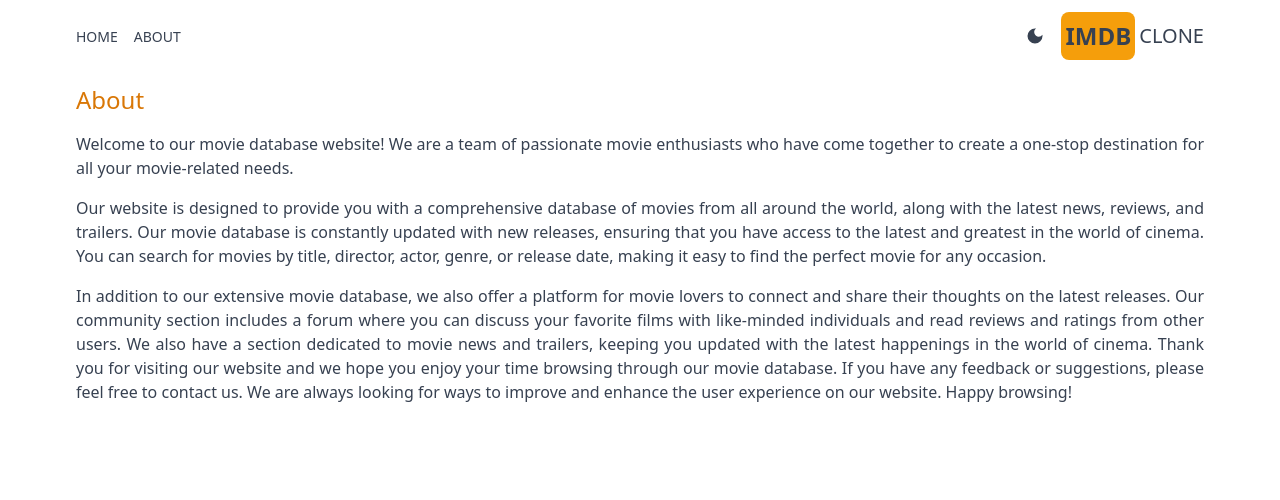
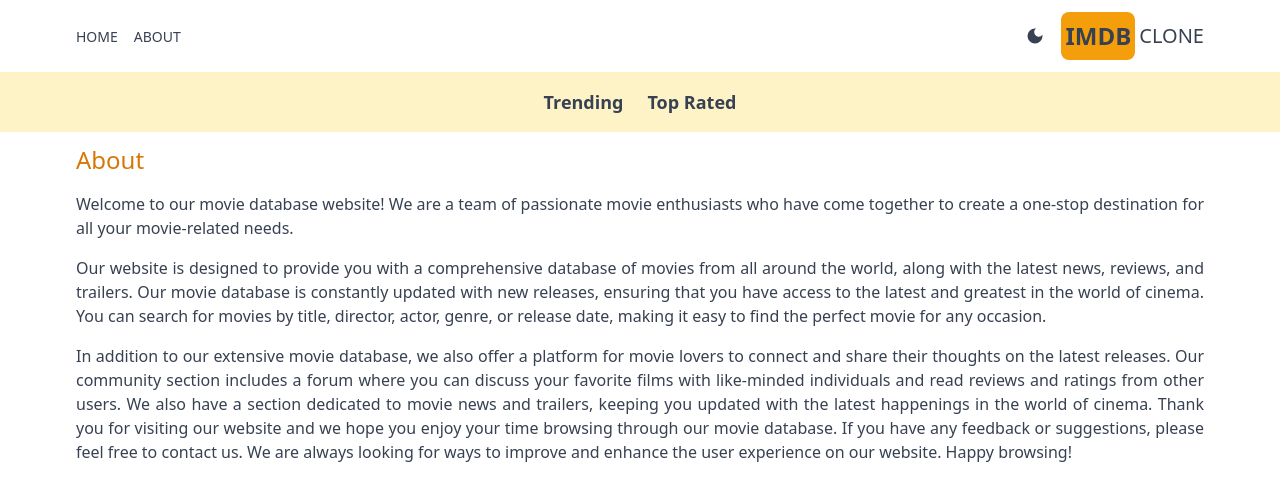
Before and after one commit to revanthkashaboina/IMdb-next, a Next.js app: page /about in a window 1280 px wide. Shown: the top 500 px of the page. Built offline with nearby package versions, Linux system fonts and the light colour scheme.

Commit message:
added navbar

```diff
--- a/src/app/layout.js
+++ b/src/app/layout.js
@@ -1,45 +1,8 @@
-// import localFont from "next/font/local";
-// import "./globals.css";
-// import Header from "../components/Header";
-// import Providers from "./Providers";
-
-// const geistSans = localFont({
-//   src: "./fonts/GeistVF.woff",
-//   variable: "--font-geist-sans",
-//   weight: "100 900",
-// });
-// const geistMono = localFont({
-//   src: "./fonts/GeistMonoVF.woff",
-//   variable: "--font-geist-mono",
-//   weight: "100 900",
-// });
-
-// export const metadata = {
-//   title: "Create Next App",
-//   description: "Generated by create next app",
-// };
-
-// export default function RootLayout({ children }) {
-//   return (
-//     <html lang="en">
-//       <body
-//         className={`${geistSans.variable} ${geistMono.variable} antialiased`}
-//       >
-//         <Providers>
-//           <Header />
-//           {children}
-//         </Providers>
-//       </body>
-//     </html>
-//   );
-// }
-
-
-// layout.js
 import localFont from "next/font/local";
 import "./globals.css";
 import Header from "../components/Header";
 import Providers from "./Providers";
+import Navbar from "../components/Navbar";
 
 const geistSans = localFont({
   src: "./fonts/GeistVF.woff",
@@ -63,6 +26,7 @@
       <body className={`${geistSans.variable} ${geistMono.variable} antialiased`}>
         <Providers>
           <Header />
+          <Navbar />
           {children}
         </Providers>
       </body>
--- /dev/null
+++ b/src/components/Navbar.jsx
@@ -0,0 +1,13 @@
+import React from 'react'
+import NavbarItem from './NavbarItem'
+
+const Navbar = () => {
+  return (
+    <div className="flex dark:bg-gray-600 bg-amber-100 p-4 lg:text-lg justify-center gap-6">
+        <NavbarItem title="Trending" parameter="fetchTrending" />
+        <NavbarItem title="Top Rated" parameter="fetchTopRated" />
+    </div>
+  )
+}
+
+export default Navbar
--- /dev/null
+++ b/src/components/NavbarItem.jsx
@@ -0,0 +1,25 @@
+'use client'
+
+import Link from 'next/link';
+import React from 'react';
+import { useSearchParams } from 'next/navigation';
+
+
+const NavbarItem = ({ title, parameter }) => {
+    const searchparams = useSearchParams();
+    // console.log("searchparams===================", searchparams);
+    const genre = searchparams.get('genre');
+    // console.log("genre===========", genre);
+
+    return (
+        <div>
+            <Link className={`hover:text-amber-600 font-semibold
+            ${genre && genre === parameter ? 'underline underline-offset-8 decoration-4 decoration-amber-500 rounded-lg ' : ''}`}
+                href={`/?genre=${parameter}`}>
+                {title}
+            </Link>
+        </div>
+    )
+}
+
+export default NavbarItem
```
